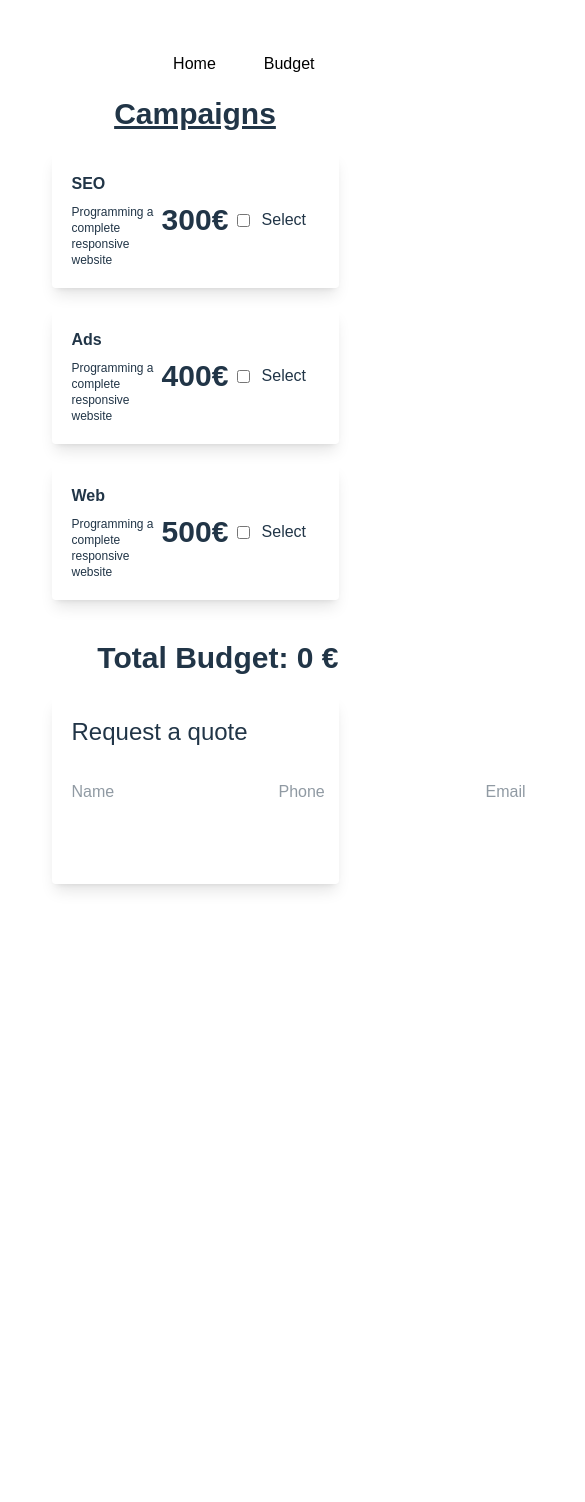
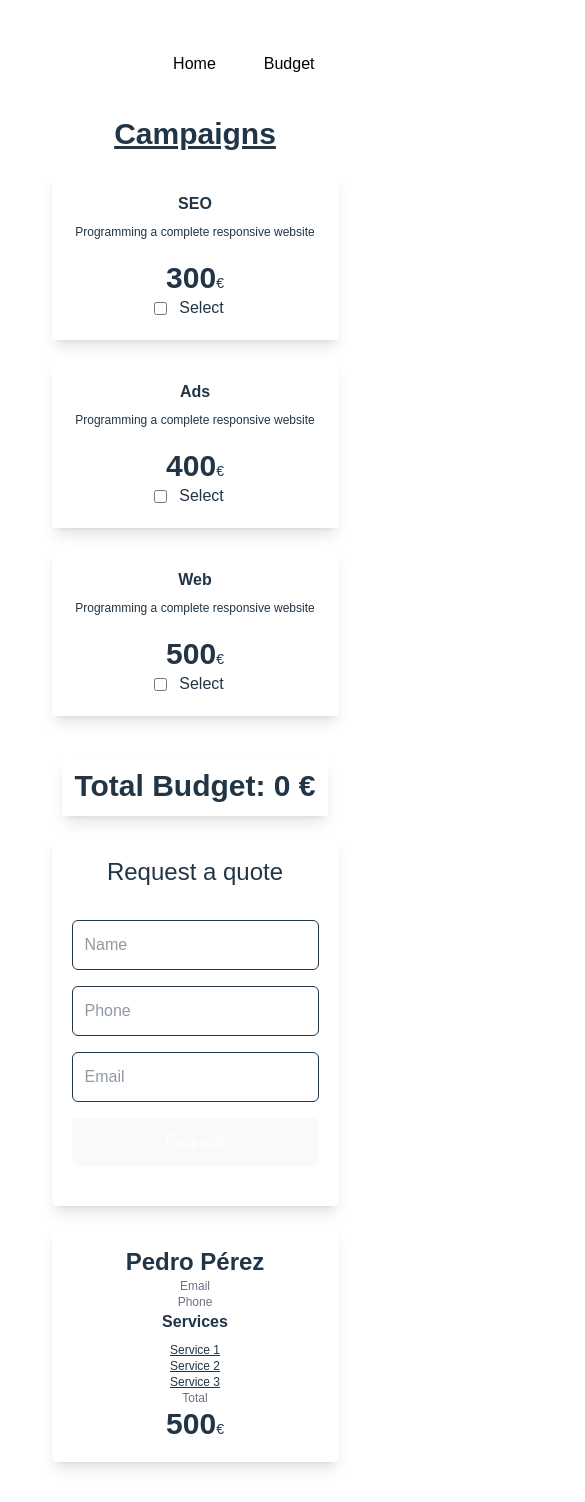
Before and after one commit to EdgarZerpaZG/sprint-6-react, a React (Vite) app: page /budget in a window 390 px wide. Shown: the top 1502 px of the page, 585 px wide, since content can reach past the window. Before the commit the page ends 936 px from the top, so only its background shows below. Built offline with nearby package versions, Linux system fonts and the light colour scheme.

Commit message:
General responsive settingss and styles configs

```diff
--- a/src/App.css
+++ b/src/App.css
@@ -4,4 +4,5 @@
   width: 90%;
   margin: 0 auto;
   padding: 2rem;
+  height: 100vh;
 }
--- a/src/components/budget/budget.tsx
+++ b/src/components/budget/budget.tsx
@@ -4,8 +4,8 @@ export default function Budget() {
   const { total } = useBudget();
 
   return (
-    <div className="text-right mt-10">
-      <h4 className="font-bold text-3xl">Total Budget: {total} €</h4>
+    <div className="text-center lg:text-right mt-10">
+      <h4 className="font-bold text-3xl inline-block p-3 shadow-lg">Total Budget: {total} €</h4>
     </div>
   );
 }
--- /dev/null
+++ b/src/components/budgets/budgets.tsx
@@ -0,0 +1,27 @@
+export default function Budgets() {
+    return (
+        <>
+            <div className="shadow-lg mb-5 rounded-sm">
+                <div className="p-5 block lg:flex justify-between">
+                    <div className="flex-1 text-center lg:text-left">
+                        <h4 className="font-bold text-2xl">Pedro Pérez</h4>
+                        <p className="text-xs text-gray-500">Email</p>
+                        <p className="text-xs text-gray-500">Phone</p>
+                    </div>
+                    <div className="flex-1 text-center lg:text-left">
+                        <p className="font-bold mb-2">Services</p>
+                        <u className="list-none text-xs">
+                            <li>Service 1</li>
+                            <li>Service 2</li>
+                            <li>Service 3</li>
+                        </u>
+                    </div>
+                    <div className="flex-1 text-center">
+                        <p className="text-xs text-gray-500">Total</p>
+                        <p className="text-3xl font-bold">500<span className="text-sm font-light">€</span></p>
+                    </div>
+                </div>
+            </div>
+        </>
+    )
+}
--- a/src/components/campaigns/box/box.tsx
+++ b/src/components/campaigns/box/box.tsx
@@ -27,13 +27,13 @@ export default function Box({ campaign, description, price }: BoxProps) {
     return (
         <>
             <div className="shadow-lg mb-5 rounded-sm">
-                <div className="p-5 flex">
-                    <div className="flex-1">
+                <div className="p-5 block lg:flex">
+                    <div className="flex-1 text-center lg:text-left mb-5 lg:mb-0">
                         <h4 className="font-bold mb-2">{campaign}</h4>
                         <p className="text-xs">{description}</p>
                     </div>
                     <div className="flex-1 flex justify-center items-center">
-                        <p className="text-3xl font-bold text-center">{price}€</p>
+                        <p className="text-3xl font-bold text-center">{price}<span className="text-sm font-light">€</span></p>
                     </div>
                     <div className="flex-1 flex justify-center items-center">
                         <input
--- a/src/components/contact/contact.tsx
+++ b/src/components/contact/contact.tsx
@@ -31,34 +31,34 @@ export default function Contact() {
         <>
             <div className="shadow-lg mb-5 rounded-sm">
                 <div className="p-5">
-                    <Title style="text-2xl pb-3" title='Request a quote' />
-                    <form onSubmit={handleSubmit(onSubmit)} className="py-5 flex justify-between">
-                        <div>
-                            <input {...register('name')} type="text" name="name" id="form-name" placeholder="Name" required />
+                    <Title style="text-2xl pb-3 text-center lg:text-left" title='Request a quote' />
+                    <form onSubmit={handleSubmit(onSubmit)} className="py-5 block lg:flex justify-between">
+                        <div className="flex-1">
+                            <input {...register('name')} type="text" name="name" id="form-name" placeholder="Name" className="p-3 border rounded-md w-full lg:w-auto mb-4 lg:mb-0" required />
                             {errors?.name?.message && (
                                 <p className="text-red-700 mb-4">
                                     {errors.name.message}
                                 </p>
                             )}
                         </div>
-                        <div>
-                            <input {...register('phone', { valueAsNumber: true })} type="tel" name="phone" id="form-phone" placeholder="Phone" required />
+                        <div className="flex-1">
+                            <input {...register('phone', { valueAsNumber: true })} type="tel" name="phone" id="form-phone" placeholder="Phone" className="p-3 border rounded-md w-full lg:w-auto mb-4 lg:mb-0" required />
                             {errors?.phone?.message && (
                                 <p className="text-red-700 mb-4">
                                     {errors.phone.message}
                                 </p>
                             )}
                         </div>
-                        <div>
-                            <input {...register('email')} type="email" name="email" id="form-email" placeholder="Email" required />
+                        <div className="flex-1">
+                            <input {...register('email')} type="email" name="email" id="form-email" placeholder="Email" className="p-3 border rounded-md w-full lg:w-auto mb-4 lg:mb-0" required />
                             {errors?.email?.message && (
                                 <p className="text-red-700 mb-4">
                                     {errors.email.message}
                                 </p>
                             )}
                         </div>
-                        <div>
-                            <button type="button" className="px-4 py-2 bg-emerald-500 hover:bg-emerald-800 text-white rounded-md cursor-pointer" onClick={handleSubmit(onSubmit)}>Contact Us</button>
+                        <div className="flex-1">
+                            <button type="button" className="p-3 bg-emerald-500 hover:bg-emerald-800 text-white rounded-md cursor-pointer w-full" onClick={handleSubmit(onSubmit)}>Request</button>
                         </div>
                     </form>
                 </div>
--- a/src/pages/Budget.tsx
+++ b/src/pages/Budget.tsx
@@ -3,11 +3,12 @@ import { BudgetProvider } from "../components/budget/budgetContext";
 import Campaigns from '../components/campaigns/campaigns'
 import Budget from '../components/budget/budget'
 import Contact from '../components/contact/contact';
+import Budgets from '../components/budgets/budgets';
 
 export default function BudgetMain() {
   return (
     <>
-        <main>
+        <main className="my-5 py-5">
             <BudgetProvider>
                 <section className="mb-5">
                     <div>
@@ -20,8 +21,11 @@ export default function BudgetMain() {
                         <Budget />
                     </div>
                 </section>
+                <section className="mb-5">
+                    <Contact />
+                </section>
                 <section>
-                    <Contact />
+                    <Budgets />
                 </section>
             </BudgetProvider>
         </main>
--- a/src/pages/Home.tsx
+++ b/src/pages/Home.tsx
@@ -3,7 +3,7 @@ import Title from '../components/title/title'
 export default function Home() {
   return (
     <>
-        <main>
+        <main className="my-5 py-5">
             <section>
                 <Title style="text-center text-3xl font-bold underline pb-5" title='Welcome User! 🚀' />
                 <p className="text-center">This is the homepage of Campaign Calculator.</p>
```
